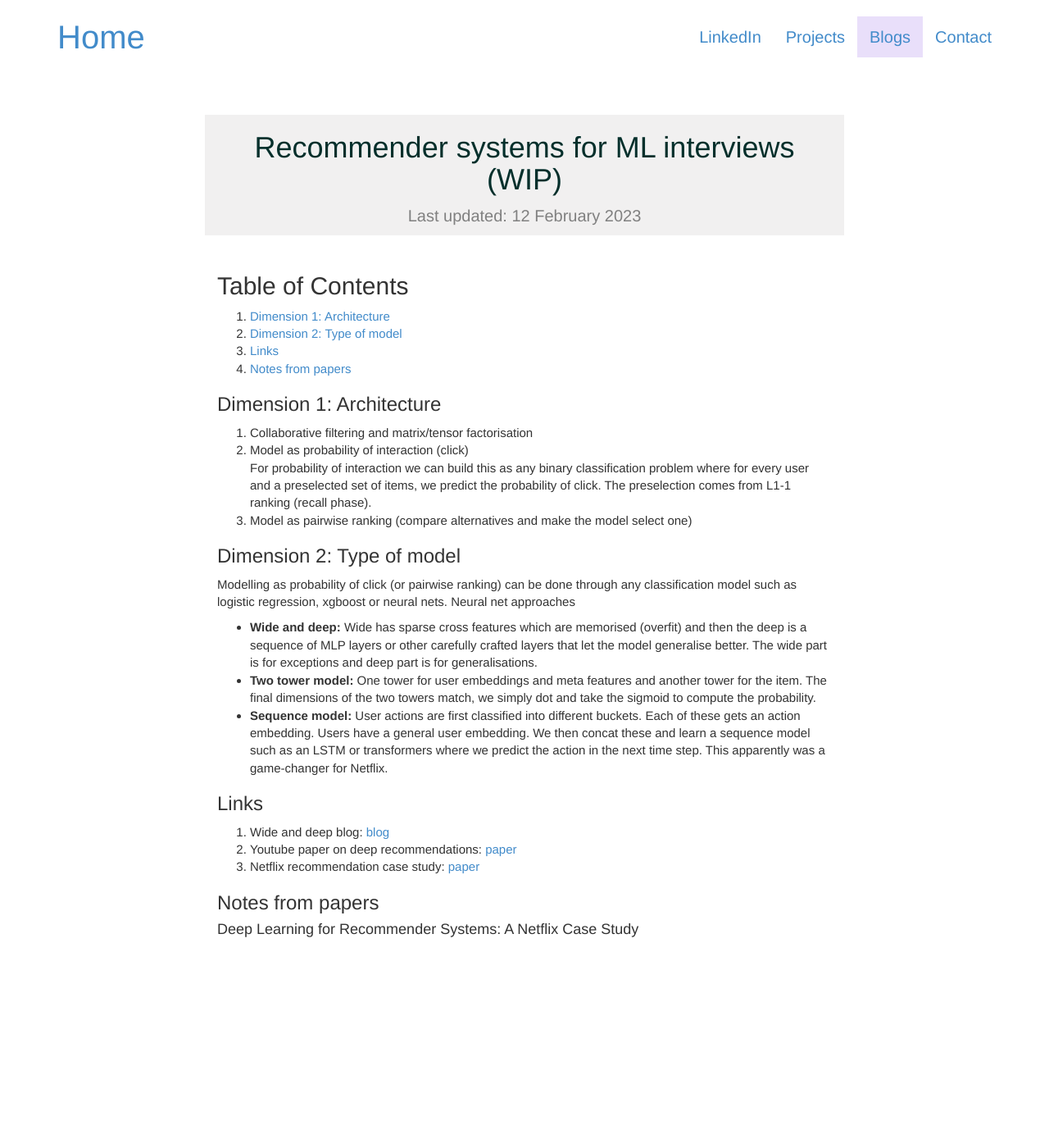
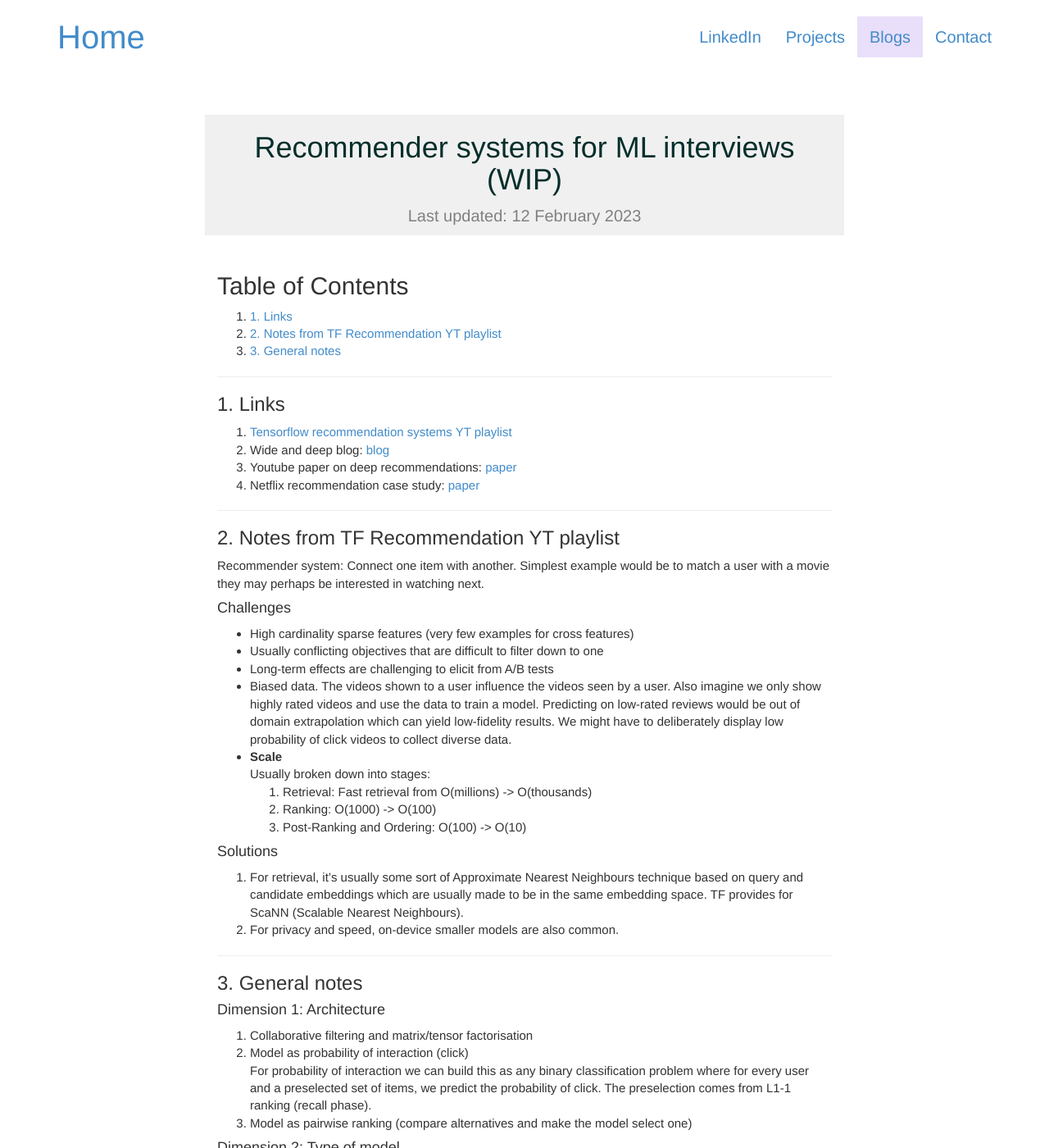
Before and after one commit to vispz/psvishnu91.github.io, a Jekyll site: the page built from _posts/ml_notes/2023-02-12-recommender-systems.md, in a window 1280 px wide and 1400 px high. Shown: the whole window at 82% size. Built offline with Jekyll 4.4.1, drawn with Linux system fonts in a browser that asks for light colours; nearby versions of some CDN libraries.

Commit message:
Update homepage bio and published notes

```diff
--- a/_posts/ml_notes/2023-02-12-recommender-systems.md
+++ b/_posts/ml_notes/2023-02-12-recommender-systems.md
@@ -6,7 +6,50 @@ layout: post_with_toc_lvl3
 last_modified_at: 2023-02-12
 ---
 
-### Dimension 1: Architecture
+<hr/>
+
+### 1. Links
+
+1. [Tensorflow recommendation systems YT playlist](https://www.youtube.com/playlist?list=PLQY2H8rRoyvy2MiyUBz5RWZr5MPFkV3qz)
+2. Wide and deep blog: [blog](https://ai.googleblog.com/2016/06/wide-deep-learning-better-together-with.html)
+3. Youtube paper on deep recommendations: [paper](https://static.googleusercontent.com/media/research.google.com/en//pubs/archive/45530.pdf)
+4. Netflix recommendation case study: [paper](https://ojs.aaai.org/index.php/aimagazine/article/view/18140/18876)
+
+<hr/>
+
+### 2. Notes from TF Recommendation YT playlist
+Recommender system: Connect one item with another. Simplest example would be to
+match a user with a movie they may perhaps be interested in watching next.
+
+
+#### Challenges
+
+* High cardinality sparse features (very few examples for cross features)
+* Usually conflicting objectives that are difficult to filter down to one
+* Long-term effects are challenging to elicit from A/B tests
+* Biased data. The videos shown to a user influence the videos seen by a user. Also
+  imagine we only show highly rated videos and use the data to train a model. Predicting
+  on low-rated reviews would be out of domain extrapolation which can yield low-fidelity
+  results. We might have to deliberately display low probability of click videos to
+  collect diverse data.
+* **Scale** \
+  Usually broken down into stages:
+  1. Retrieval: Fast retrieval from O(millions) -> O(thousands)
+  2. Ranking: O(1000) -> O(100)
+  3. Post-Ranking and Ordering: O(100) -> O(10)
+
+#### Solutions
+1. For retrieval, it's usually some sort of Approximate Nearest Neighbours technique
+   based on query and candidate embeddings which are usually made to be in the same
+   embedding space. TF provides for ScaNN (Scalable Nearest Neighbours).
+2. For privacy and speed, on-device smaller models are also common.
+
+
+<hr/>
+
+### 3. General notes
+
+#### Dimension 1: Architecture
 1. Collaborative filtering and matrix/tensor factorisation
 2. Model as probability of interaction (click)\
    For probability of interaction we can build this as any binary classification problem
@@ -14,7 +57,7 @@ last_modified_at: 2023-02-12
     click. The preselection comes from L1-1 ranking (recall phase).
 3. Model as pairwise ranking (compare alternatives and make the model select one)
 
-### Dimension 2: Type of model
+#### Dimension 2: Type of model
 Modelling as probability of click (or pairwise ranking) can be done through
 any classification model such as logistic regression, xgboost or neural nets.
 Neural net approaches
@@ -29,13 +72,3 @@ Neural net approaches
   of these gets an action embedding. Users have a general user embedding. We then concat
   these and learn a sequence model such as an LSTM or transformers where we predict the
   action in the next time step. This apparently was a game-changer for Netflix.
-
-### Links
-1. Wide and deep blog: [blog](https://ai.googleblog.com/2016/06/wide-deep-learning-better-together-with.html)
-2. Youtube paper on deep recommendations: [paper](https://static.googleusercontent.com/media/research.google.com/en//pubs/archive/45530.pdf)
-3. Netflix recommendation case study: [paper](https://ojs.aaai.org/index.php/aimagazine/article/view/18140/18876)
-
-
-### Notes from papers
-
-#### Deep Learning for Recommender Systems: A Netflix Case Study
```
Also changed, not shown: _posts/programming_notes/2022-10-20-algorithms.md (+1 -1 lines), _posts/programming_notes/2022-11-24-python-containers.md (+2 -2 lines), index.html (+5 -6 lines).
